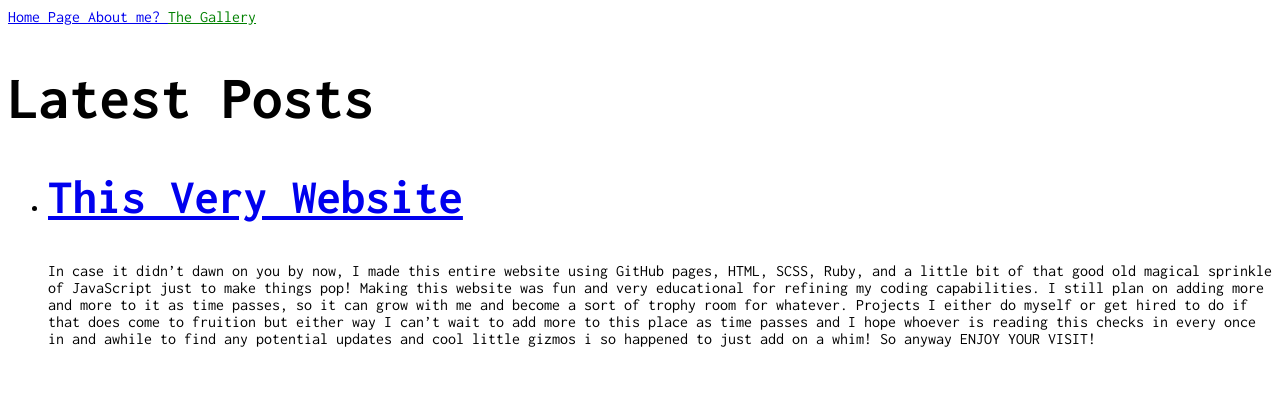
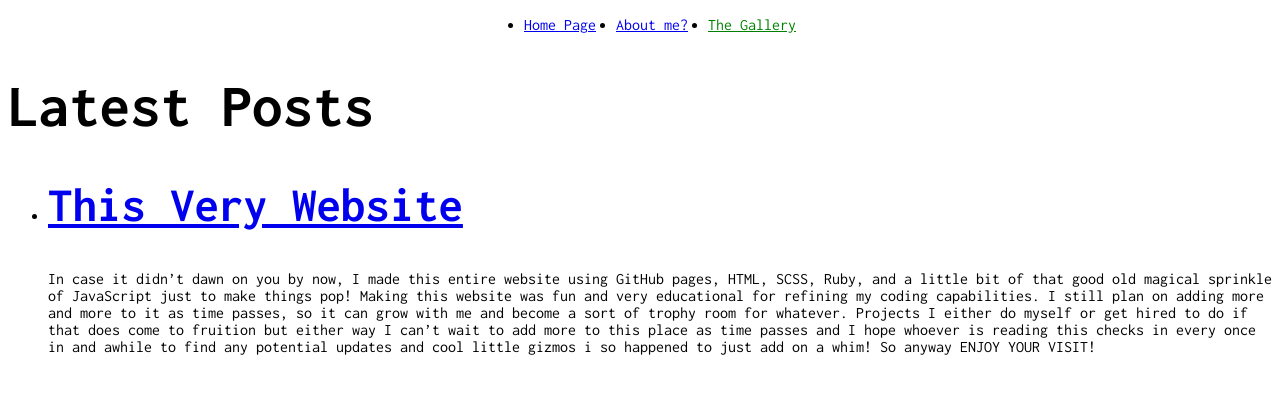
Before and after one commit to BooxStone/BooxStone.github.io, a Jekyll site: the page built from blog.html, in a window 1280 px wide. Shown: the top 394 px of the page. Built offline with Jekyll 4.4.1, drawn with Linux system fonts in a browser that asks for light colours.

Commit message:
Update navigation.html

```diff
--- a/_includes/navigation.html
+++ b/_includes/navigation.html
@@ -1,7 +1,15 @@
-<nav>
-  {% for item in site.data.navigation %}
-    <a href="{{item.link}}" {% if page.url == item.link %} class="current"{% endif %}>
-      {{ item.name }}
-    </a>
-  {% endfor %}
-</nav>
+<header class="site_header">
+  <div class="wrapper_inner">
+    <nav class="site_header_nav">
+      <ul role="list" class="flex flex_center">
+        {% for item in site.data.navigation %}
+          <li>
+            <a href="{{ item.link }}" {% if page.url == item.link %} class="current"{% endif %}>
+              {{ item.name }}
+            </a>
+          </li>
+        {% endfor %}
+      </ul>
+    </nav>
+  </div>
+</header>
```
